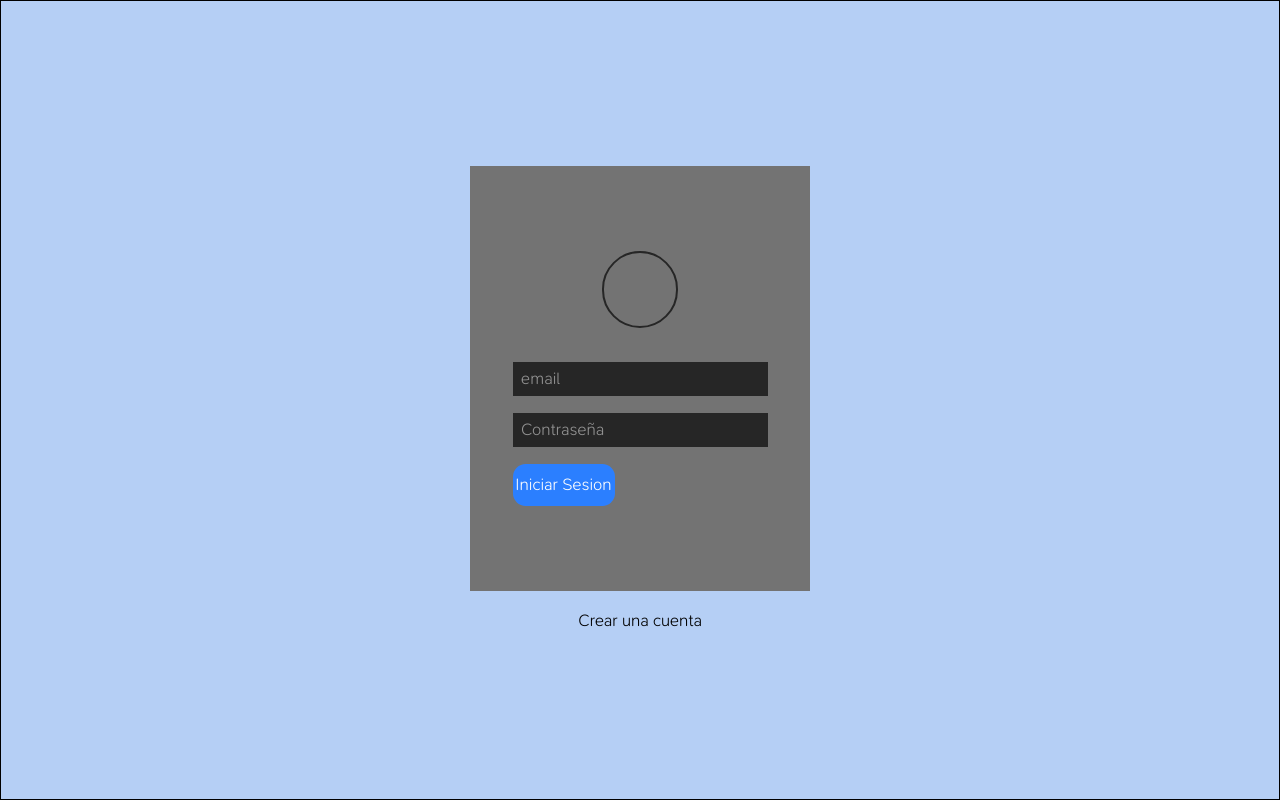
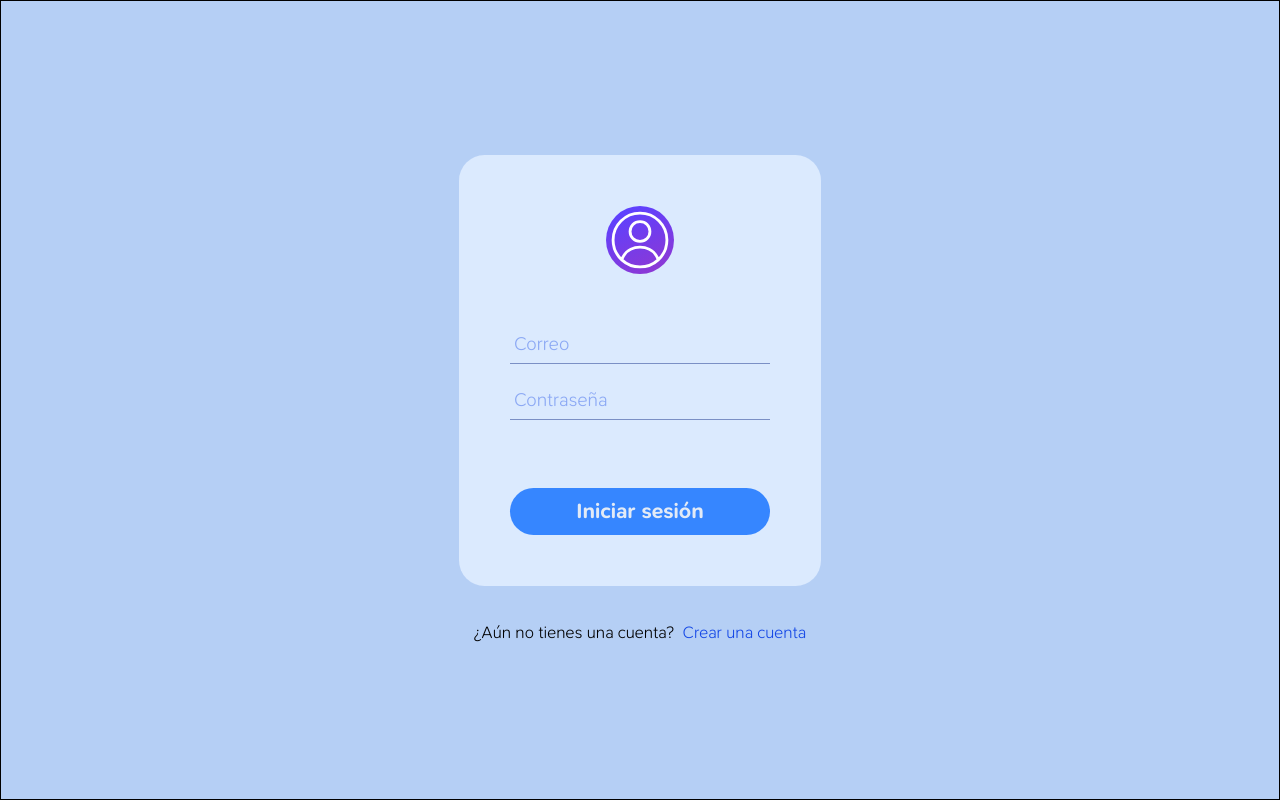
Before and after one commit to Matisalinas23/Agenda_Web, a React (Vite) app: page /login in a window 1280 px wide. Built offline with nearby package versions, Linux system fonts and the light colour scheme.

Commit message:
login screen styles

```diff
--- a/public/icons/delete.html
+++ /dev/null
@@ -1 +0,0 @@
-<svg xmlns="http://www.w3.org/2000/svg" height="24px" viewBox="0 -960 960 960" width="24px" fill="#e3e3e3"><path d="M280-120q-33 0-56.5-23.5T200-200v-520h-40v-80h200v-40h240v40h200v80h-40v520q0 33-23.5 56.5T680-120H280Zm400-600H280v520h400v-520ZM360-280h80v-360h-80v360Zm160 0h80v-360h-80v360ZM280-720v520-520Z"/></svg>
--- a/public/icons/edit.html
+++ /dev/null
@@ -1 +0,0 @@
-<svg xmlns="http://www.w3.org/2000/svg" height="24px" viewBox="0 -960 960 960" width="24px" fill="#e3e3e3"><path d="M200-200h57l391-391-57-57-391 391v57Zm-80 80v-170l528-527q12-11 26.5-17t30.5-6q16 0 31 6t26 18l55 56q12 11 17.5 26t5.5 30q0 16-5.5 30.5T817-647L290-120H120Zm640-584-56-56 56 56Zm-141 85-28-29 57 57-29-28Z"/></svg>
--- /dev/null
+++ b/src/components/Icons/RegisterLoginUserIcon.tsx
@@ -0,0 +1,17 @@
+export const RegisterLoginUserIcon = () => (
+    <svg width="100%" height="100%" viewBox="0 0 24 24" fill="none" xmlns="http://www.w3.org/2000/svg">
+        <g clip-path="url(#clip0_74_2)">
+            <circle cx="12" cy="12" r="12" fill="url(#paint0_linear_74_2)" />
+            <path d="M5.56862 19C3.67897 17.2626 2.5 14.7684 2.5 12C2.5 6.75873 6.72948 2.5 12 2.5C17.2705 2.5 21.5 6.73346 21.5 12C21.5 14.7769 20.3251 17.2667 18.4411 19M5.56862 19C7.2566 20.552 9.51166 21.5 12 21.5C14.4931 21.5 16.752 20.554 18.4411 19M5.56862 19C7 15 10.5 14.5 12 14.5C13.5 14.5 17 15 18.4411 19M12 12.5C10 12.5 8.5 11 8.5 9C8.5 7 10 5.5 12 5.5C14 5.5 15.5 7 15.5 9C15.5 11 14 12.5 12 12.5Z" stroke="white" />
+        </g>
+        <defs>
+            <linearGradient id="paint0_linear_74_2" x1="6.5" y1="1.5" x2="16.5" y2="23.5" gradientUnits="userSpaceOnUse">
+                <stop stop-color="#5D41FF" />
+                <stop offset="1" stop-color="#8C38D5" />
+            </linearGradient>
+            <clipPath id="clip0_74_2">
+                <rect width="24" height="24" fill="white" />
+            </clipPath>
+        </defs>
+    </svg>
+)
--- /dev/null
+++ b/src/components/Icons/agenda-user-icon.html
@@ -0,0 +1,15 @@
+<svg width="24" height="24" viewBox="0 0 24 24" fill="none" xmlns="http://www.w3.org/2000/svg">
+<g clip-path="url(#clip0_74_2)">
+<circle cx="12" cy="12" r="12" fill="url(#paint0_linear_74_2)"/>
+<path d="M5.56862 19C3.67897 17.2626 2.5 14.7684 2.5 12C2.5 6.75873 6.72948 2.5 12 2.5C17.2705 2.5 21.5 6.73346 21.5 12C21.5 14.7769 20.3251 17.2667 18.4411 19M5.56862 19C7.2566 20.552 9.51166 21.5 12 21.5C14.4931 21.5 16.752 20.554 18.4411 19M5.56862 19C7 15 10.5 14.5 12 14.5C13.5 14.5 17 15 18.4411 19M12 12.5C10 12.5 8.5 11 8.5 9C8.5 7 10 5.5 12 5.5C14 5.5 15.5 7 15.5 9C15.5 11 14 12.5 12 12.5Z" stroke="white"/>
+</g>
+<defs>
+<linearGradient id="paint0_linear_74_2" x1="6.5" y1="1.5" x2="16.5" y2="23.5" gradientUnits="userSpaceOnUse">
+<stop stop-color="#5D41FF"/>
+<stop offset="1" stop-color="#8C38D5"/>
+</linearGradient>
+<clipPath id="clip0_74_2">
+<rect width="24" height="24" fill="white"/>
+</clipPath>
+</defs>
+</svg>
--- a/src/components/Nota.tsx
+++ b/src/components/Nota.tsx
@@ -5,7 +5,7 @@ import DeleteNote from "./modals/DeleteNote";
 import useDate from "../hooks/useDate";
 import "./css/Note.css"
 import { EditIcon } from "./Icons/EditIcon";
-import { DeleteIcon } from "./Icons/DeleteIcons";
+import { DeleteIcon } from "./Icons/DeleteIcon";
 
 export default function Nota({ note }: { note: INote }) {
     const { modal, openEdit, openDelete, closeModal } = useAgendaModals()
--- a/src/screens/login.tsx
+++ b/src/screens/login.tsx
@@ -2,6 +2,8 @@ import { type FormEvent } from "react"
 import useForm from "../hooks/useForm"
 import { useAuth } from "../hooks/useAuth"
 import { Link, useNavigate } from "react-router-dom"
+import { ButtonRegister as ButtonLogin } from "../components/Buttons/ButtonAccept"
+import { RegisterLoginUserIcon } from "../components/Icons/RegisterLoginUserIcon"
 
 export default function Login() {
     const { formValues, handleChange } = useForm({
@@ -26,28 +28,29 @@ export default function Login() {
     }
 
     return (
-        <div className="h-full flex border flex-col items-center justify-center gap-4">
-            <div className="text-white h-100 w-80 bg-neutral-500 px-10 py-20
-                flex flex-col justify-center items-center gap-8"
-            >
-                <div className="h-20 w-18 rounded-full border-2 border-neutral-800"></div>
+        <div className="h-full flex border flex-col items-center justify-center gap-8">
+            <form className=" text-white w-fit bg-secondary rounded-3xl p-12 flex flex-col gap-12 items-center" onSubmit={handleSubmit}>
+                    <div className="h-16 w-16">
+                        <RegisterLoginUserIcon />
+                    </div>
 
-                <form className=" text-white w-full flex flex-col gap-4" onSubmit={handleSubmit}>
-                    <input className="bg-neutral-800 px-2 py-1" name="email"
-                        value={formValues.email} onChange={handleChange} type="text" placeholder="email"
-                    />
-                    <input className="bg-neutral-800 px-2 py-1" name="password"
-                        value={formValues.password} onChange={handleChange} type="password"
-                        hidden={false} placeholder="Contraseña"
-                    />
+                    <div className="flex flex-col gap-4">
+                        <input className="text-accent font-normal border-b border-blue-900/50 text-lg px-1 py-1" name="email"
+                            value={formValues.email} onChange={handleChange} type="text" placeholder="Correo"
+                        />
+                        <input className="text-accent font-normal border-b border-blue-900/50 text-lg px-1 py-1 mb-4" name="password"
+                            value={formValues.password} onChange={handleChange} type="password"
+                            hidden={false} placeholder="Contraseña"
+                        />
+                    </div>
 
-                    <div className="w-full flex justify-between">
-                        <button type="submit" className="bg-blue-500 w-24 py-2 rounded-xl cursor-pointer">Iniciar Sesion</button>
-                    </div>
+                    <ButtonLogin type="submit" text="Iniciar sesión" />
                 </form>
+
+            <div className="flex gap-2">
+                <p>¿Aún no tienes una cuenta?</p>
+                <Link to={"/register"} className="text-blue-700 hover:text-blue-500 active:text-blue-400">Crear una cuenta</Link>
             </div>
-
-            <Link to={"/register"} className="hover:text-blue-700 active:text-blue-400">Crear una cuenta</Link>
         </div>
     )
 }
--- a/src/screens/register.tsx
+++ b/src/screens/register.tsx
@@ -14,8 +14,6 @@ export default function Register() {
 
   const { registerUser } = useAuth()
   const navigate = useNavigate()
-
-  const inpuStyle = "text-accent font-normal border-b border-blue-900/50 text-lg px-1 py-1"
 
   const handleSubmit = async (e: FormEvent<HTMLFormElement>) => {
     e.preventDefault()
@@ -36,13 +34,13 @@ export default function Register() {
           <h2 className="text-accent font-bold text-3xl">Registrarse</h2>
 
           <div className="w-full flex flex-col gap-4">
-            <input type="text" className={inpuStyle} name="username"
+            <input type="text" className="text-accent font-normal border-b border-blue-900/50 text-lg px-1 py-1" name="username"
               onChange={handleChange} value={formValues.username} placeholder="Nombre de usuario"
             />
-            <input type="text" className={inpuStyle} name="email"
+            <input type="text" className="text-accent font-normal border-b border-blue-900/50 text-lg px-1 py-1" name="email"
               onChange={handleChange} value={formValues.email} placeholder="Correo electrónico"
             />
-            <input type="password" className={inpuStyle} name="password"
+            <input type="password" className="text-accent font-normal border-b border-blue-900/50 text-lg px-1 py-1" name="password"
               onChange={handleChange} value={formValues.password} placeholder="Contraseña"
             />
           </div>
```
Also changed, not shown: src/components/Icons/DeleteIcon.tsx (renamed from src/components/Icons/DeleteIcons.tsx).
